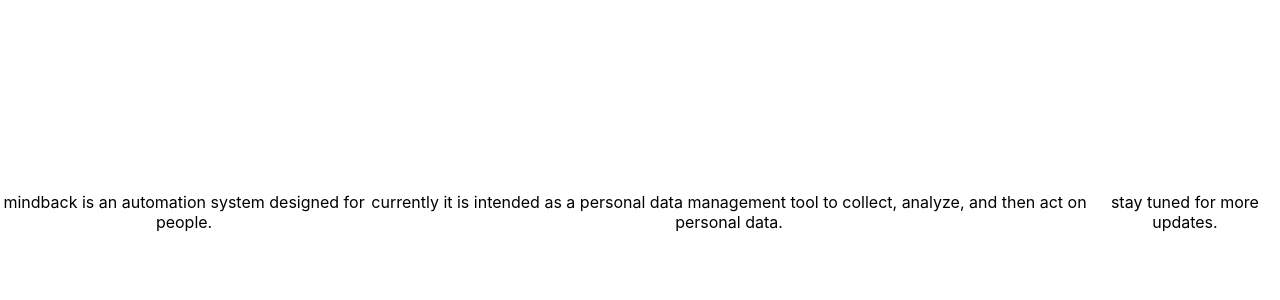
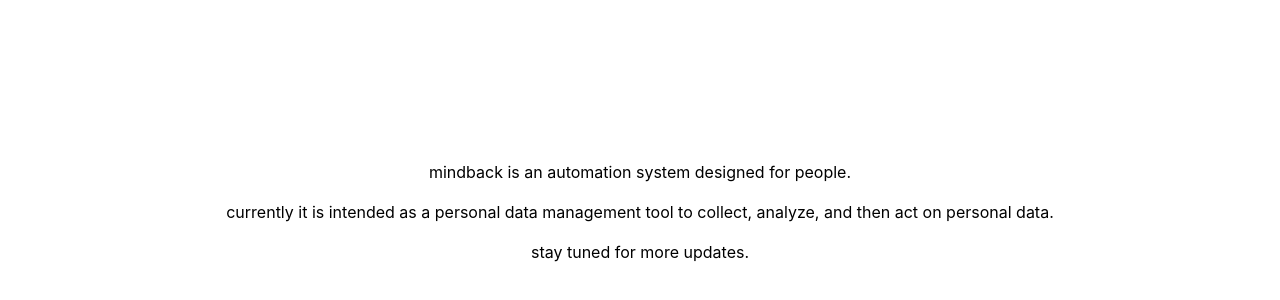
Before and after one commit to tommerkle1/mindback-website, a React (Create React App) app: page / in a window 1280 px wide. Shown: the part 188-488 px from the top of the page. Built offline with nearby package versions, Linux system fonts and the light colour scheme.

Commit message:
Update Home.js

```diff
--- a/src/Home.js
+++ b/src/Home.js
@@ -9,10 +9,11 @@ export default class Home extends Component {
           alignItems: "center",
           justifyContent: "center",
           height: "100%",
+          flexDirection: "column"
         }}
-      ><div>mindback is an automation system designed for people.</div>
-       <div>currently it is intended as a personal data management tool to collect, analyze, and then act on personal data.</div>
-       <div>stay tuned for more updates.</div>
+      ><div style={{margin: 10}}>mindback is an automation system designed for people.</div>
+       <div style={{margin: 10}}>currently it is intended as a personal data management tool to collect, analyze, and then act on personal data.</div>
+       <div style={{margin: 10}}>stay tuned for more updates.</div>
       </div>
 
     );
```
